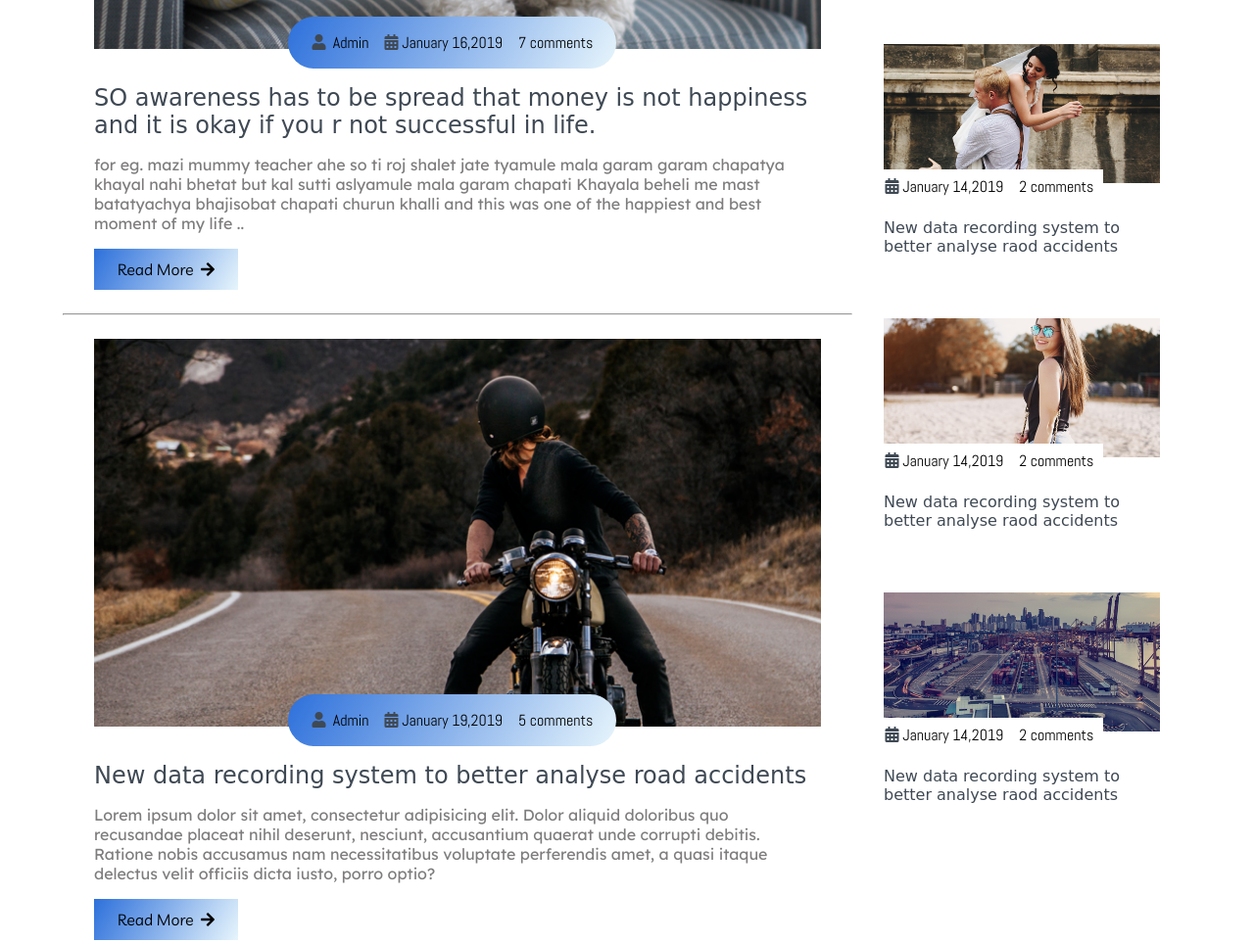
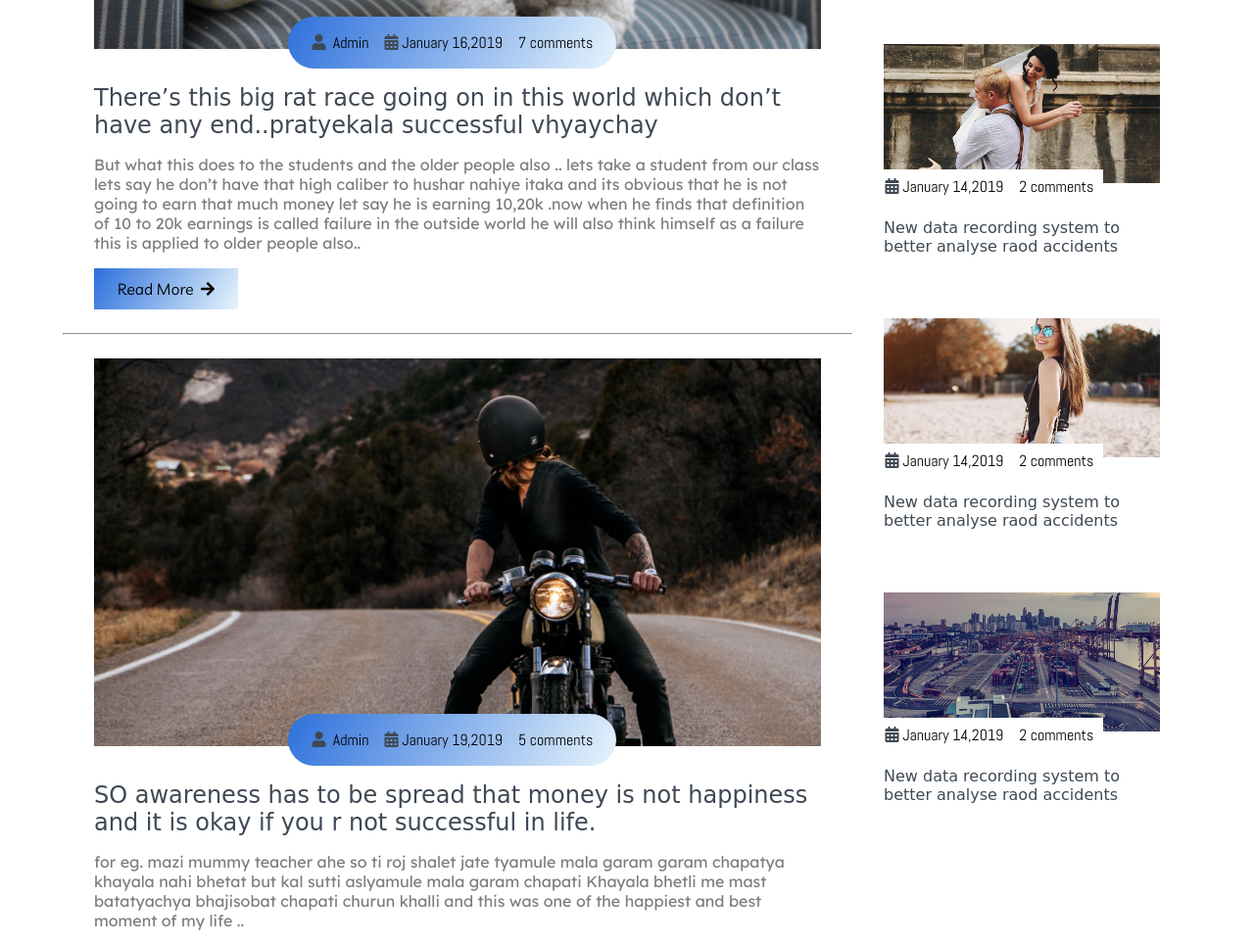
Before and after one commit to sanket9787/blogger-website, a plain HTML site: page index.html in a window 1280 px wide. Shown: the part 2801-3764 px from the top of the page at 98% size. Drawn offline with Linux system fonts and the light colour scheme; a web font is replaced by a local one.

Commit message:
Update index.html

```diff
--- a/index.html
+++ b/index.html
@@ -171,8 +171,9 @@
                       </div>
                   </div>
                   <div class="post-title">
-                      <a href="#"> SO awareness has to be spread that money is not happiness and it is okay if you r not successful in life.</a>
-                      <p>for eg. mazi mummy teacher ahe so ti roj shalet jate tyamule mala garam garam chapatya khayal nahi bhetat but kal sutti aslyamule mala garam chapati Khayala beheli me mast batatyachya bhajisobat chapati churun khalli and this was one of the happiest and best moment of my life ..</p>
+                      <a href="#">There’s this big rat race going on in this world which don’t have any end..pratyekala successful vhyaychay
+</a>
+                      <p>But what this does to the students and the older people also .. lets take a student from our class lets say he don’t have that high caliber to hushar nahiye itaka and its obvious that he is not going to earn that much money let say he is earning 10,20k .now when he finds that definition of 10 to 20k earnings is called failure in the outside world he will also think himself as a failure this is applied to older people also.. </p>
                   <button class="btn post-btn">Read More &nbsp;<i class="fas fa-arrow-right"></i></button>
                   </div>
               </div>
@@ -190,8 +191,8 @@
                       </div>
                   </div>
                   <div class="post-title">
-                      <a href="#">New data recording system to better analyse road accidents</a>
-                      <p>Lorem ipsum dolor sit amet, consectetur adipisicing elit. Dolor aliquid doloribus quo recusandae placeat nihil deserunt, nesciunt, accusantium quaerat unde corrupti debitis. Ratione nobis accusamus nam necessitatibus voluptate perferendis amet, a quasi itaque delectus velit officiis dicta iusto, porro optio?</p>
+                      <a href="#">SO awareness has to be spread that money is not happiness and it is okay if you r not successful in life.</a>
+                      <p>for eg. mazi mummy teacher ahe so ti roj shalet jate tyamule mala garam garam chapatya khayala nahi bhetat but kal sutti aslyamule mala garam chapati Khayala bhetli me mast batatyachya bhajisobat chapati churun khalli and this was one of the happiest and best moment of my life ..</p>
                   <button class="btn post-btn">Read More &nbsp;<i class="fas fa-arrow-right"></i></button>
                   </div>
               </div>
@@ -210,7 +211,7 @@
                   </div>
                   <div class="post-title">
                       <a href="#">So my question was why we have to enter into rat race if money is not the happiness ..?</a>
-                      <p>Also another thing I want to mention here is you will oftenly herd this ki pehle paisa kamao fir bolo paise me happiness nahi hai . But susses full peoples happy hote hai aisa bhi nahi hai.. Mukesh abani ke pas bohot Sara paisa hai but uske upar bohot jimmedariya hai bohot Sara pressure hai.. If I compare my dad with Mukesh abani then  I will say he is definitely happier than him infact I can say my dad is the happiest person in world. He is also a teacher he enjoys his work a lot And there’s a smile of satisfaction in his face when he comes home then te ghari allayar mast aram kartat kahi tension nahi kahi pressure nahi..</p>
+                      <p>Also another thing I want to mention here is you will oftenly herd this ki pehle paisa kamao fir bolo paise me happiness nahi hai . But success full peoples happy hote hai aisa bhi nahi hai.. Mukesh abani ke pas bohot Sara paisa hai but uske upar bohot jimmedariya hai bohot Sara pressure hai.. If I compare my dad with Mukesh abani then  I will say he is definitely happier than him infact I can say my dad is the happiest person in world. He is also a teacher he enjoys his work a lot And there’s a smile of satisfaction in his face when he comes home then te ghari allayar mast aram kartat kahi tension nahi kahi pressure nahi.. Then can I say that my dad is more successful than Mukesh Ambani..</p>
                   <button class="btn post-btn">Read More &nbsp;<i class="fas fa-arrow-right"></i></button>
                   </div>
               </div>
```
